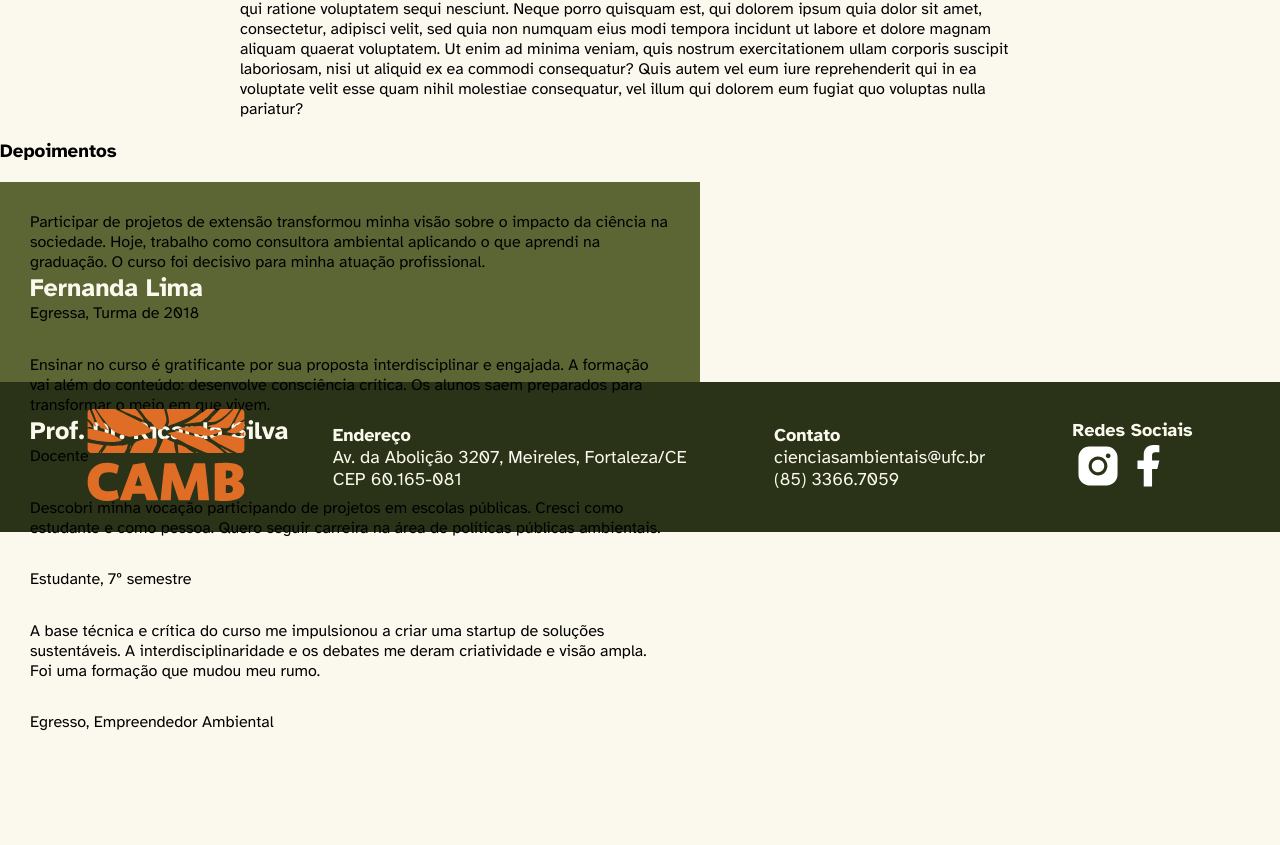
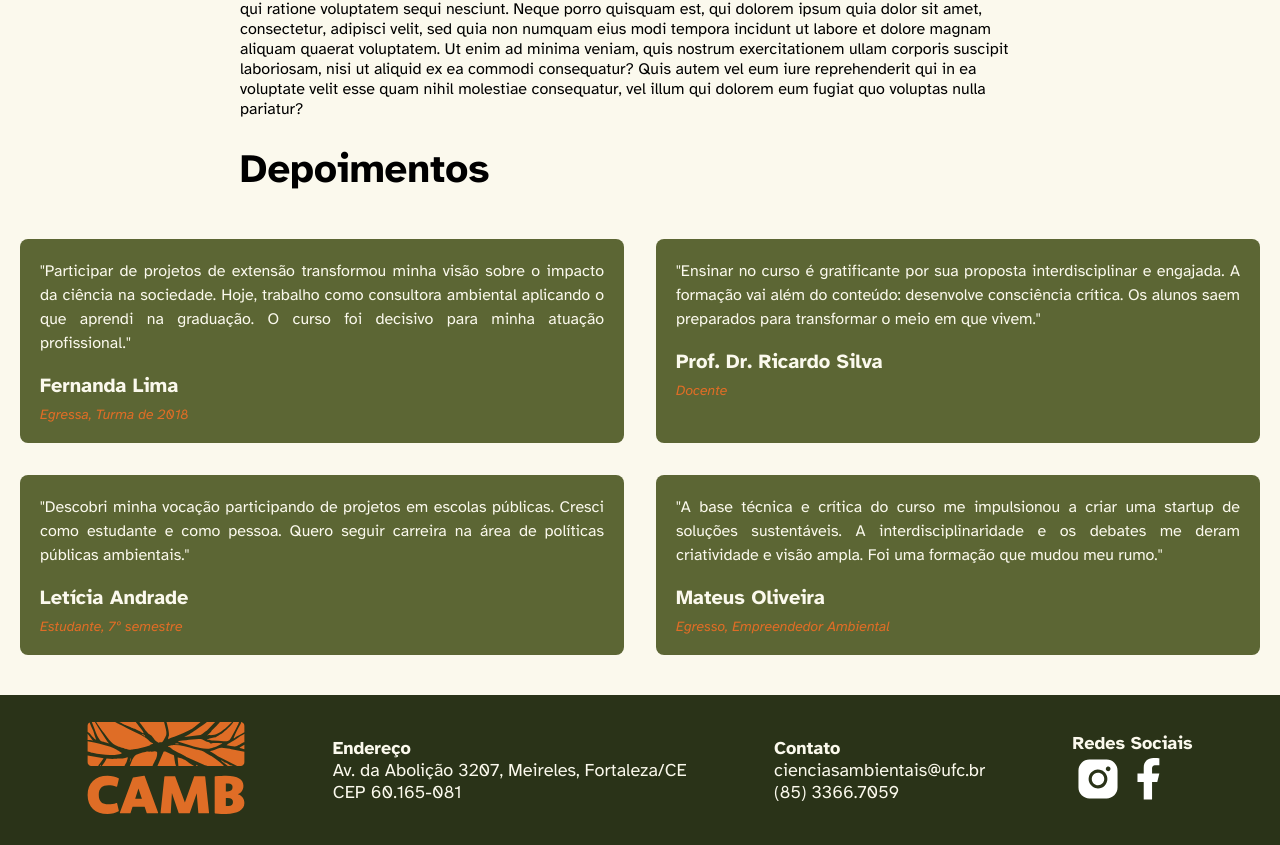
Before and after one commit to tchaaago/plataforma-camb, a React (Vite) app: page /quemSomos in a window 1280 px wide. Shown: the part 2214-3059 px from the top of the page. Before the commit the page ends 2946 px from the top, so only its background shows below. Built offline with nearby package versions, Linux system fonts and the light colour scheme.

Commit message:
componente dos cards finalizado e outros ajustes

```diff
--- a/src/componentes/Depoimentos/Depoimentos.module.css
+++ b/src/componentes/Depoimentos/Depoimentos.module.css
@@ -1,23 +1,52 @@
 * {
   margin: 0;
   padding: 0;
-  box-sizing: 0;
+  box-sizing: border-box;
 }
 
 .card {
-    width: 700px;
-    height: 200px;
-    background-color: var(--verdesecundário);
-    padding: 30px;
-    display: flex;
-    flex-direction: column;
-    align-items: flex-start;
-    justify-content: space-around;
-    gap: 2rem;
-
+  display: grid;
+  grid-template-columns: repeat(2, 1fr);
+  gap: 2rem;
+  padding: 20px;
+  max-width: 1300px;
+  margin: 0 auto;
 }
 
-.info h1 {
-  font-size: 25px;
+.depoimentos {
+  background-color: var(--verdesecundário);
   color: var(--brancosoft);
+  padding: 20px;
+  border-radius: 8px;
+  transition: all 0.3s ease-in-out;
+  cursor: pointer;
 }
+
+.depoimentos:hover {
+  transform: scale(1.05);
+  background-color: var(--verdeterciário);
+}
+
+.info {
+  display: flex;
+  flex-direction: column;
+  gap: 0.5rem;
+}
+
+.info .depoimento {
+  font-size: 16px;
+  line-height: 1.5;
+  text-align: justify;
+}
+
+.info .nome {
+  font-size: 20px;
+  font-weight: bold;
+  margin-top: 10px;
+}
+
+.info .perfil {
+  font-size: 14px;
+  font-style: italic;
+  color: var(--laranja);
+}
--- a/src/componentes/Depoimentos/index.jsx
+++ b/src/componentes/Depoimentos/index.jsx
@@ -6,9 +6,9 @@ function CardsDepoimentos (){
     const [data, setData] = useState([]);
 
     useEffect (() => {
-    fetch('http://localhost:5173/json/Depoimentos.json')
-    .then((response) => response.json())
-    .then(setData);
+        fetch('/json/Depoimentos.json')
+            .then((response) => response.json())
+            .then(setData);
 }, []);
 
     if (!data || !data.length) return null;
@@ -16,13 +16,13 @@ function CardsDepoimentos (){
     return (
         <>
         <div className={styles.card}>
-            {data.map((depoimentos) => {
-                const {nome, perfil, depoimento } = depoimentos;
+            {data.map((depoimento, index) => {
+                const {nome, perfil, depoimento: texto } = depoimento;
 
                 return (
-                    <section className={styles.depoimentos} key={depoimento}>
+                    <section className={styles.depoimentos} key={index}>
                         <section className={styles.info}>
-                            <span className={styles.depoimento}>{depoimento}</span>
+                            <span className={styles.depoimento}>"{texto}"</span>
                             <h1 className={styles.nome}>{nome}</h1>
                             <p className={styles.perfil}>{perfil}</p>
                         </section>
--- a/src/paginas/Quem-Somos/QuemSomos.module.css
+++ b/src/paginas/Quem-Somos/QuemSomos.module.css
@@ -68,3 +68,8 @@ body {
     width: 500px;
     border-radius: 5px;
 }
+
+.depoimentos h2 {
+    font-size: 40px;
+    padding: 5px 240px;
+}
--- a/src/paginas/Quem-Somos/index.jsx
+++ b/src/paginas/Quem-Somos/index.jsx
@@ -70,10 +70,10 @@ function QuemSomos() {
           <p>Sed ut perspiciatis unde omnis iste natus error sit voluptatem accusantium doloremque laudantium, totam rem aperiam, eaque ipsa quae ab illo inventore veritatis et quasi architecto beatae vitae dicta sunt explicabo. Nemo enim ipsam voluptatem quia voluptas sit aspernatur aut odit aut fugit, sed quia consequuntur magni dolores eos qui ratione voluptatem sequi nesciunt. Neque porro quisquam est, qui dolorem ipsum quia dolor sit amet, consectetur, adipisci velit, sed quia non numquam eius modi tempora incidunt ut labore et dolore magnam aliquam quaerat voluptatem. Ut enim ad minima veniam, quis nostrum exercitationem ullam corporis suscipit laboriosam, nisi ut aliquid ex ea commodi consequatur? Quis autem vel eum iure reprehenderit qui in ea voluptate velit esse quam nihil molestiae consequatur, vel illum qui dolorem eum fugiat quo voluptas nulla pariatur?</p>
         </div>
       </section>
-      <section>
-        <h3>Depoimentos</h3> <br />
+      <section className={styles.depoimentos}>
+        <h2>Depoimentos</h2> <br />
       </section>
-      <CardsDepoimentos/>
+      <CardsDepoimentos/> <br />
     </>
   );
 }
```
